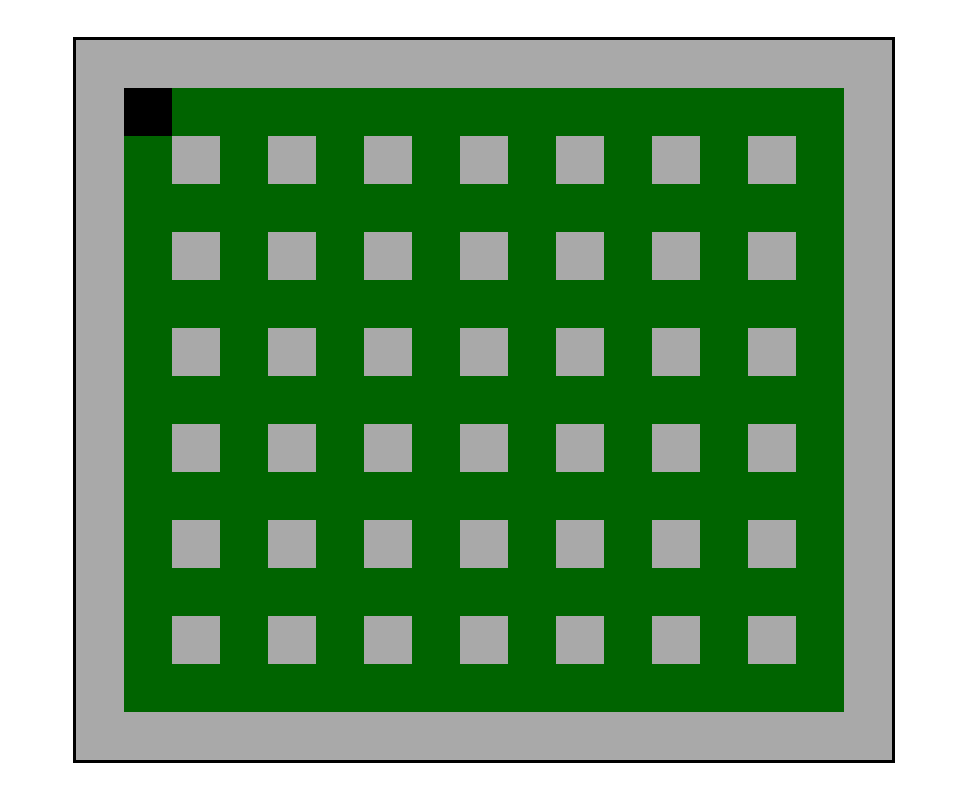
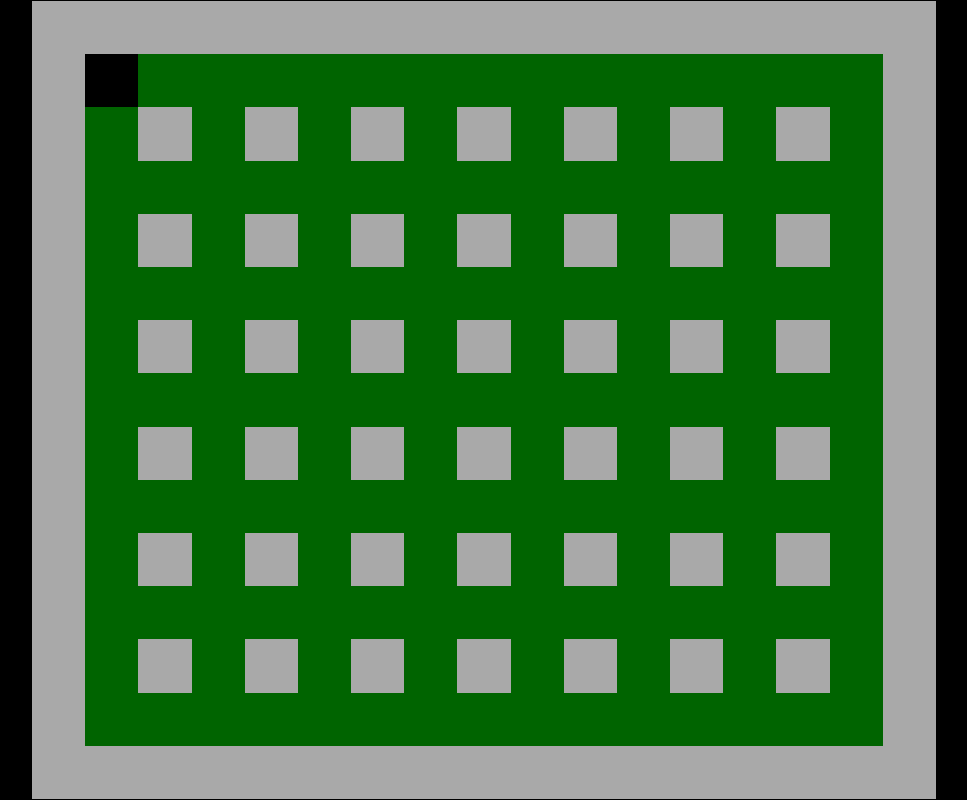
Before and after one commit to IvaanMiguel/bomber-mario, a plain HTML site: page index.html in a window 1280 px wide. Shown: the whole page, without its empty margins (156-1123 px from the left). Drawn offline with Linux system fonts and the light colour scheme.

Commit message:
Estilos actualizados.

```diff
--- a/styles.css
+++ b/styles.css
@@ -1,22 +1,28 @@
-* {
-  box-sizing: border-box;
+* { box-sizing: border-box;
 }
 
 html,
 body {
   padding: 0;
   margin: 0;
+
   height: 100svh;
+  height: 100vh;
+
+  background-color: black;
 }
 
 body {
   display: flex;
-  align-items: center;
-  justify-content: center;
 }
 
 #canvas {
+  width: 100%;
+  object-fit: contain;
+
   border: 1px solid black;
+  background-color: black;
+
+  image-rendering: crisp-edges;
   image-rendering: pixelated;
-  scale: 3;
 }
```
